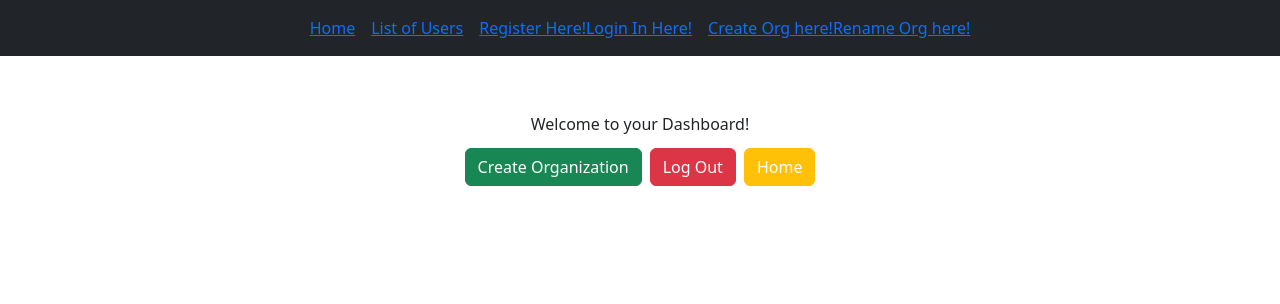
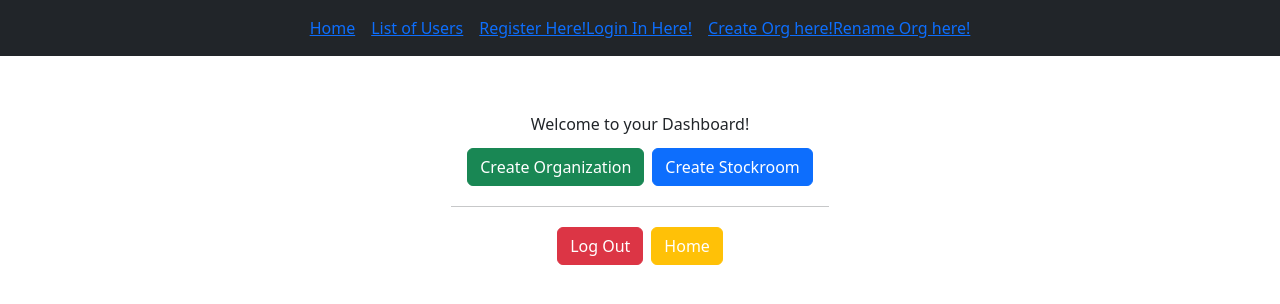
Before and after one commit to CrazyJokes-dev/StuffStash, a React (Create React App) app in the folder Stuff-Stash/client/: page /dashboard in a window 1280 px wide. Shown: the top 304 px of the page. Built offline with nearby package versions, Linux system fonts and the light colour scheme; what react-client-session would draw is missing.

Commit message:
FEAT: create stockroom now integrated FEAT: create stockroom now uses session variable FIX: successful login now routes user to dashboard

```diff
--- a/Stuff-Stash/client/src/Pages/CreateStockRoom.js
+++ b/Stuff-Stash/client/src/Pages/CreateStockRoom.js
@@ -2,12 +2,13 @@ import React, { useState } from "react";
 import Form from "react-bootstrap/Form";
 import Button from "react-bootstrap/Button";
 import { ReactSession } from 'react-client-session';
+import { useHistory } from "react-router-dom";
 
 
 export default function AddStockroom() {
   const [stockRoomName, setStockRoomName] = useState("");
-    const orgid = "A123";
-    // const [userID, setUserID] = useState("");
+  const orgid = ReactSession.get("orgID");
+  let history = useHistory();
 
   const addStockroom = async (e) => {
     e.preventDefault();
@@ -19,19 +20,21 @@ export default function AddStockroom() {
         'Content-Type': 'application/json',
       },
       body: JSON.stringify({
-          name : stockRoomName,
+        name: stockRoomName,
         org: orgid
       })
     })
 
     const data = res.json();
-      console.log("data -- ", data);
     console.log(res.status);
-      setStockRoomName('');
-      };
+    if (res.status == 200) {
+      data.then((response) => { alert(response.msg); })
+    }
+    history.push("/dashboard");
+  }
 
 
-      const handlename= async (e)=>{
+const handlename = async (e) => {
   await setStockRoomName((e.target.value).trimStart());
   console.log(stockRoomName)
 }
@@ -67,5 +70,5 @@ export default function AddStockroom() {
       <div className="col"></div>
     </div>
   </div>
-  );
-}
+ )
+};
--- a/Stuff-Stash/client/src/Pages/login.js
+++ b/Stuff-Stash/client/src/Pages/login.js
@@ -31,7 +31,7 @@ function UserLogin() {
         ReactSession.set("username", vars.user.username);
         ReactSession.set("orgID", vars.user.organizationID);
       });
-      history.push("/"); //sends the user to the home page if the login information is authenticated
+      history.push("/dashboard"); //sends the user to the home page if the login information is authenticated
     } else {
       data.then((response) => { alert(response.msg); }) //This pops up an alert box on screen with the response's json msg we sent in server/index.js
     }
--- a/Stuff-Stash/client/src/components/dashboard.jsx
+++ b/Stuff-Stash/client/src/components/dashboard.jsx
@@ -16,9 +16,17 @@ class Dashboard extends Component {
           <div className="col">{/** EMPTY SPACING COLUMN */}</div>
           <div className="col">
             {/** CONTENT */}
-            <button type="button" className="btn btn-success m-1">
-              Create Organization
-            </button>
+            <div className="btn btn-success m-1">
+              <Link to="/org" exact style={linkStyle}>
+                Create Organization
+              </Link>
+            </div>
+            <div className="btn btn-primary m-1">
+              <Link to="/createStockroom" exact style={linkStyle}>
+                Create Stockroom
+              </Link>
+            </div>
+            <hr></hr>
             <button type="button" className="btn btn-danger m-1">
               Log Out
             </button>
```
Also changed, not shown: 2 other files (tests, documents, lock files or other folders). Lines whose indentation alone changed are shown as unchanged.
